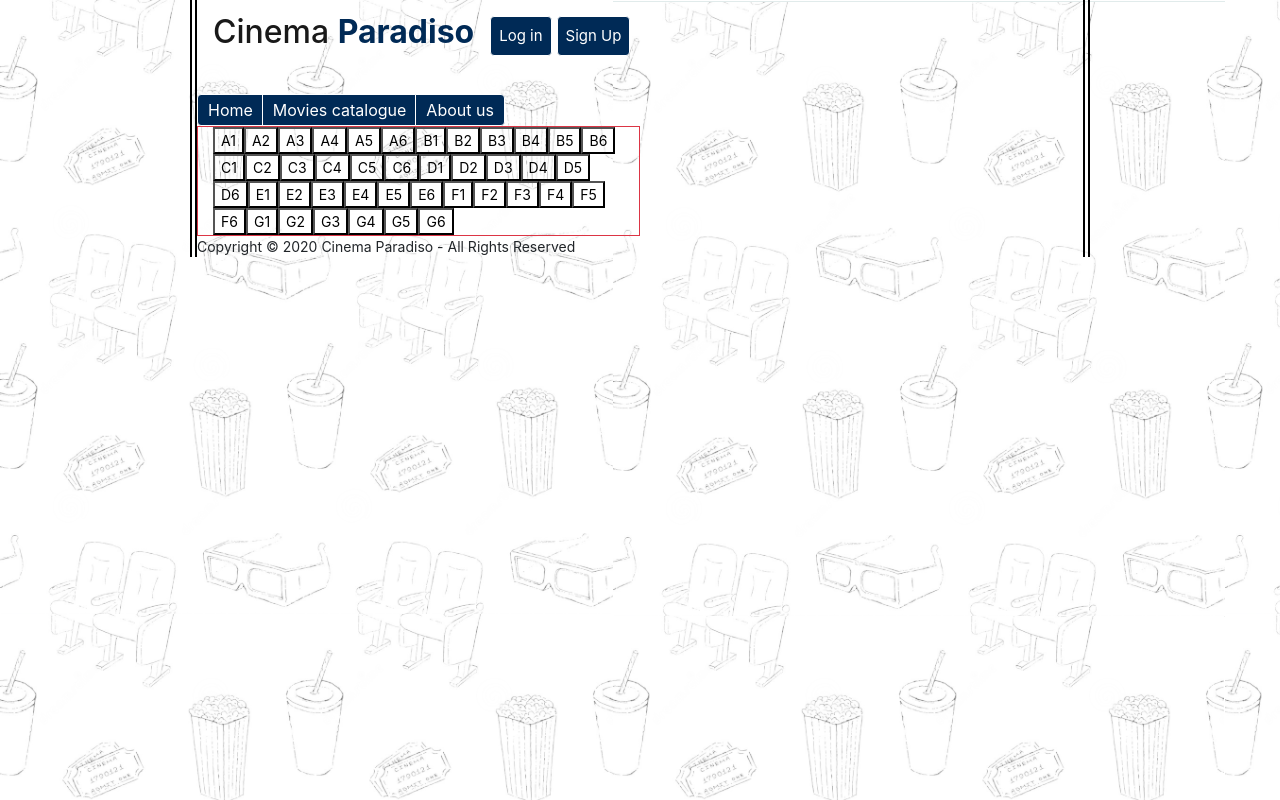
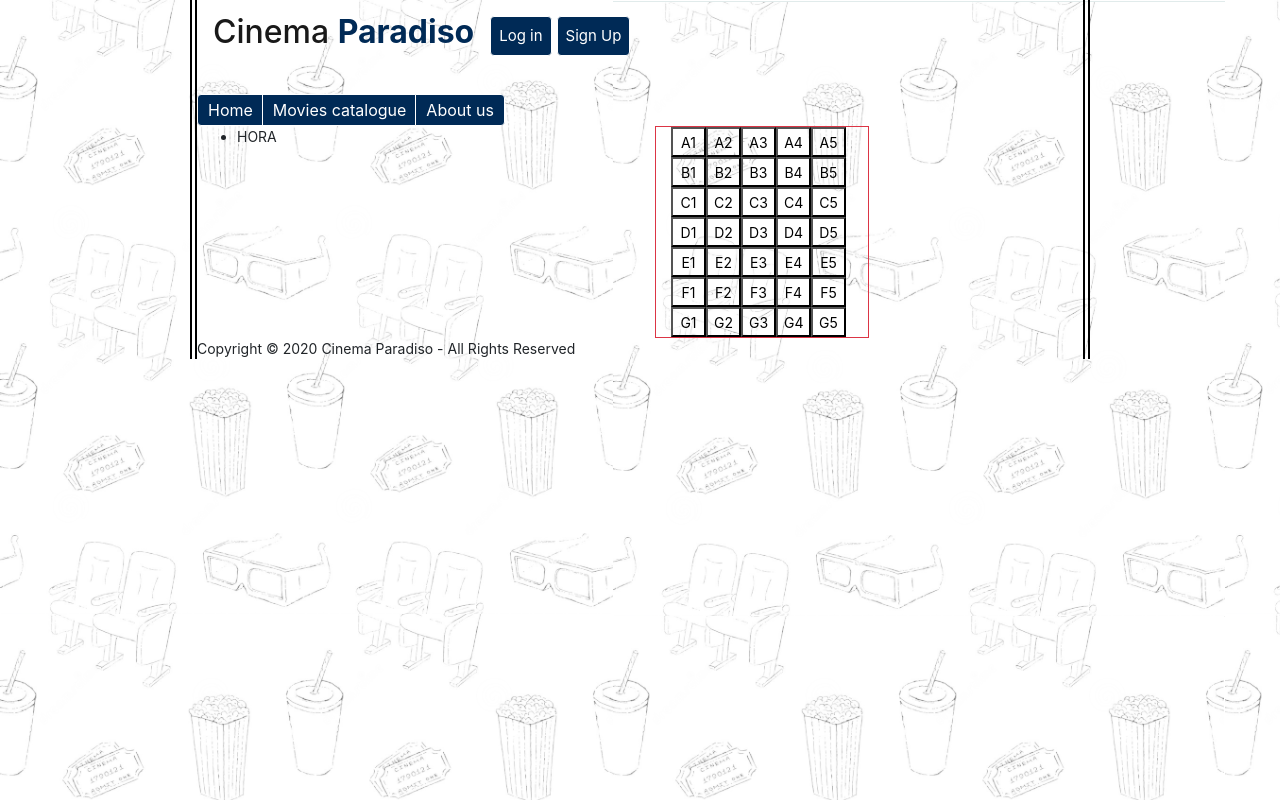
Before and after one commit to Arq-Soft/Cine, a React (Create React App) app: page /reserve in a window 1280 px wide. Built offline with nearby package versions, Linux system fonts and the light colour scheme.

Commit message:
Login Changes

```diff
--- a/src/App.css
+++ b/src/App.css
@@ -252,3 +252,11 @@
 margin: 50px;
 text-align: justify;
 }
+/*ReserveComponents*/
+.chairs{
+  width:35px;
+  height:30px;
+  text-align: center;
+  cursor: pointer;
+
+}
--- a/src/components/LoginComponent.js
+++ b/src/components/LoginComponent.js
@@ -42,15 +42,25 @@
     });
   }
   login() {
-    if(this.state.persona.username === null & this.state.persona.password === null){
+    console.log(this.state.persona)
+    const {username,password} = this.state.persona;
+    if(username === "" || password === ""){
       alert('All fields are required')
     }else{
       this.personaService
-      .Login(this.state.persona.username, this.state.persona.password)
+      .Login(username, password)
       .then((data) => {
-        console.log(data);
-        this.props.history.push({ pathname: "/home" });
-        alert('Valid credentials')
+        if(data){
+          console.log("Respuesta login" + data);
+          this.props.setAuthToken(data);
+          setTimeout(() => {
+           console.log(this.state.auth_token)
+          }, 1000);
+          //this.props.history.push({ pathname: "/home" });
+          alert('Valid credentials')
+        }else{
+          alert('Invalid credentials')
+        }
       })
       .catch((error) => {
         console.log(error);
--- a/src/components/MoviesComponent.js
+++ b/src/components/MoviesComponent.js
@@ -1,4 +1,4 @@
-import React, { Component } from "react";
+import React, { Component, useEffect, useState } from "react";
 import { Media } from "reactstrap";
 import { withRouter } from "react-router-dom";
 import { connect } from "react-redux";
@@ -8,8 +8,11 @@
   constructor(props) {
     super(props);
     this.state = {
-      Movies: [],
+      Movies: [
+
+      ],
     };
+    this.catalogueMovies()
   }
 
   navigatePayment() {
@@ -30,16 +33,27 @@
   navigateHome() {
     this.props.history.push({ pathname: "/home" });
   }
+  mostrar() {
+    console.log(this.props.auth_token);
+  }
+  catalogueMovies() {
+      fetch("http://localhost:9191/Movies")
+    .then(res => res.json()).then(data => {
+      console.log(data)
+      this.setState({...this.state, Movies:data})
+    })
+    }
 
-  catalogueMovies() {
+
+    /*
       this.MoviesService
       .getAll().then((data) => {
         console.log(data);
       })
       .catch((error) => {
         console.log(error);
-      });
-    }
+      });*/
+
 
   render() {
     const catalogue = this.state.Movies.map((movie) => {
@@ -50,37 +64,44 @@
               <Media
                 className="movie-cover"
                 object
-                src={movie.Image}
-                alt={movie.Image}
+                src={movie.image}
+                alt={movie.image}
               />
             </Media>
             <Media body className="ml-5">
-              <h1>{movie.Name}</h1>
-              <p className="movie-synopsis">{movie.Synopsis}</p>
+              <h1>{movie.name}</h1>
+              <p className="movie-synopsis">{movie.synopsis}</p>
               <Media body className="ml-0">
                 <div className="container-fluid">
                   <div className="row">
                     <div className="col-lg-3">
                       <h5>Duration: </h5>
                       <h6 className="movie-duration">
-                        {movie.RunninTime + " Min"}
+                        {movie.runnin_time + " Min"}
                       </h6>
                     </div>
                     <div className="col-lg-3">
                       <h5>Classification: </h5>
                       <h6 className="movie-classification">
-                        {movie.Classification}
+                        {movie.classification}
                       </h6>
                     </div>
                     <div className="col-lg-3">
                       <h5>Directed by: </h5>
-                      <h6 className="movie-director">{movie.DirectedBy}</h6>
+                      <h6 className="movie-director">{movie.directed_by}</h6>
                     </div>
                     <div className="col-lg-3">
                       <h5>Genre: </h5>
-                      <h6 className="movie-genre">{movie.Genre} </h6>
+                      <h6 className="movie-genre">{movie.genre} </h6>
                     </div>
                   </div>
+                  <button
+                type="button"
+                onClick= {this.mostrar.bind(this)}
+                className="btn float-left login_btn"
+              >
+                Click{" "}
+              </button>
                 </div>
               </Media>
             </Media>
--- a/src/components/RegisterComponent.js
+++ b/src/components/RegisterComponent.js
@@ -71,7 +71,7 @@
                     </span>
                   </div>
                   <input
-                    value={this.state.persona.name}
+                    value={this.state.persona.name || ""}
                     id="name"
                     onChange={(e) => {
                       let val = e.target.value;
@@ -94,7 +94,7 @@
                     </span>
                   </div>
                   <input
-                    value={this.state.value}
+                    value={this.state.value || ""}
                     id="lastname"
                     onChange={(e) => {
                       let val = e.target.value;
@@ -117,7 +117,7 @@
                     </span>
                   </div>
                   <input
-                    value={this.state.persona.id}
+                    value={this.state.persona.id || ""}
                     id="id"
                     onChange={(e) => {
                       let val = e.target.value;
@@ -141,7 +141,7 @@
                     </span>
                   </div>
                   <input
-                    value={this.state.persona.email}
+                    value={this.state.persona.email || ""}
                     id="email"
                     onChange={(e) => {
                       let val = e.target.value;
@@ -165,7 +165,7 @@
                     </span>
                   </div>
                   <input
-                    value={this.state.persona.password}
+                    value={this.state.persona.password || ""}
                     id="password"
                     onChange={(e) => {
                       let val = e.target.value;
@@ -185,7 +185,7 @@
                   <div className="input-group-prepend"></div>
                   <label className="combobox">Choose a identification</label>
                   <select
-                    value={this.state.value}
+                    value={this.state.value || ""}
                     id="id_type"
                     onChange={(e) => {
                       let val = e.target.value;
@@ -210,7 +210,7 @@
                     </span>
                   </div>
                   <input
-                    value={this.state.value}
+                    value={this.state.value || ""}
                     id="adress"
                     onChange={(e) => {
                       let val = e.target.value;
@@ -233,7 +233,7 @@
                     </span>
                   </div>
                   <input
-                    value={this.state.persona.phone}
+                    value={this.state.persona.phone || ""}
                     id="phone"
                     onChange={(e) => {
                       let val = e.target.value;
--- a/src/components/ReserveComponent.js
+++ b/src/components/ReserveComponent.js
@@ -17,53 +17,17 @@
   constructor(props) {
     super(props);
     this.state = {
-        seat:[
-            "A1",
-            "A2",
-            "A3",
-            "A4",
-            "A5",
-            "A6",
-            "B1",
-            "B2",
-            "B3",
-            "B4",
-            "B5",
-            "B6",
-            "C1",
-            "C2",
-            "C3",
-            "C4",
-            "C5",
-            "C6",
-            "D1",
-            "D2",
-            "D3",
-            "D4",
-            "D5",
-            "D6",
-            "E1",
-            "E2",
-            "E3",
-            "E4",
-            "E5",
-            "E6",
-            "F1",
-            "F2",
-            "F3",
-            "F4",
-            "F5",
-            "F6",
-            "G1",
-            "G2",
-            "G3",
-            "G4",
-            "G5",
-            "G6"
-        ],
+      seat: [
+        "A1","A2","A3","A4","A5",
+        "B1","B2","B3","B4","B5",
+        "C1","C2","C3","C4","C5",
+        "D1","D2","D3","D4","D5",
+        "E1","E2","E3","E4","E5",
+        "F1","F2","F3","F4","F5",
+        "G1","G2","G3","G4","G5",
+      ],
 
-        selectedseat:[
-        ]
+      selectedseat: [],
     };
   }
 
@@ -83,19 +47,19 @@
     this.props.history.push({ pathname: "/home" });
   }
 
-  onchairClick(chair){
+  onchairClick(chair) {
     console.log(chair);
     let newChairs = this.state.selectedseat;
-    if(this.state.selectedseat.includes(chair)){
+    if (this.state.selectedseat.includes(chair)) {
       // sacarlo
-      newChairs = newChairs.filter(c => c != chair);
-    }else{
+      newChairs = newChairs.filter((c) => c != chair);
+    } else {
       newChairs.push(chair);
     }
-    this.setState({ ...this.state, selectedseat: newChairs })
+    this.setState({ ...this.state, selectedseat: newChairs });
     setTimeout(() => {
-        console.log(this.state.selectedseat)
-      }, 10);
+      console.log(this.state.selectedseat);
+    }, 10);
   }
   render() {
     return (
@@ -164,10 +128,35 @@
           </div>
         </div>
 
-        <div className="border border-danger col-6">
-            {this.state.seat.map((seat)=>{
-                return (<button key={seat} onClick={this.onchairClick.bind(this, seat)} style={ this.state.selectedseat.includes(seat) ? { background: 'red' } : { background: 'transparent' } }>{seat}</button>);
-            })}
+        <div class="row">
+          <div class="col">
+              <ul>
+
+                <li>HORA</li>
+              </ul>
+
+
+          </div>
+          <div class="col">
+            <div className="border border-danger col-6">
+              {this.state.seat.map((seat) => {
+                return (
+                  <button
+                    className="chairs"
+                    key={seat}
+                    onClick={this.onchairClick.bind(this, seat)}
+                    style={
+                      this.state.selectedseat.includes(seat)
+                        ? { color: "#fff", background: "#1458a2a6"}
+                        : { background: "transparent" }
+                    }
+                  >
+                    {seat}
+                  </button>
+                );
+              })}
+            </div>
+          </div>
         </div>
 
         <div id="footer">
@@ -180,4 +169,4 @@
   }
 }
 
-export default (withRouter(ReserveComponents));
+export default withRouter(ReserveComponents);
```
Also changed, not shown: 8 other files (tests, documents, lock files or other folders).
